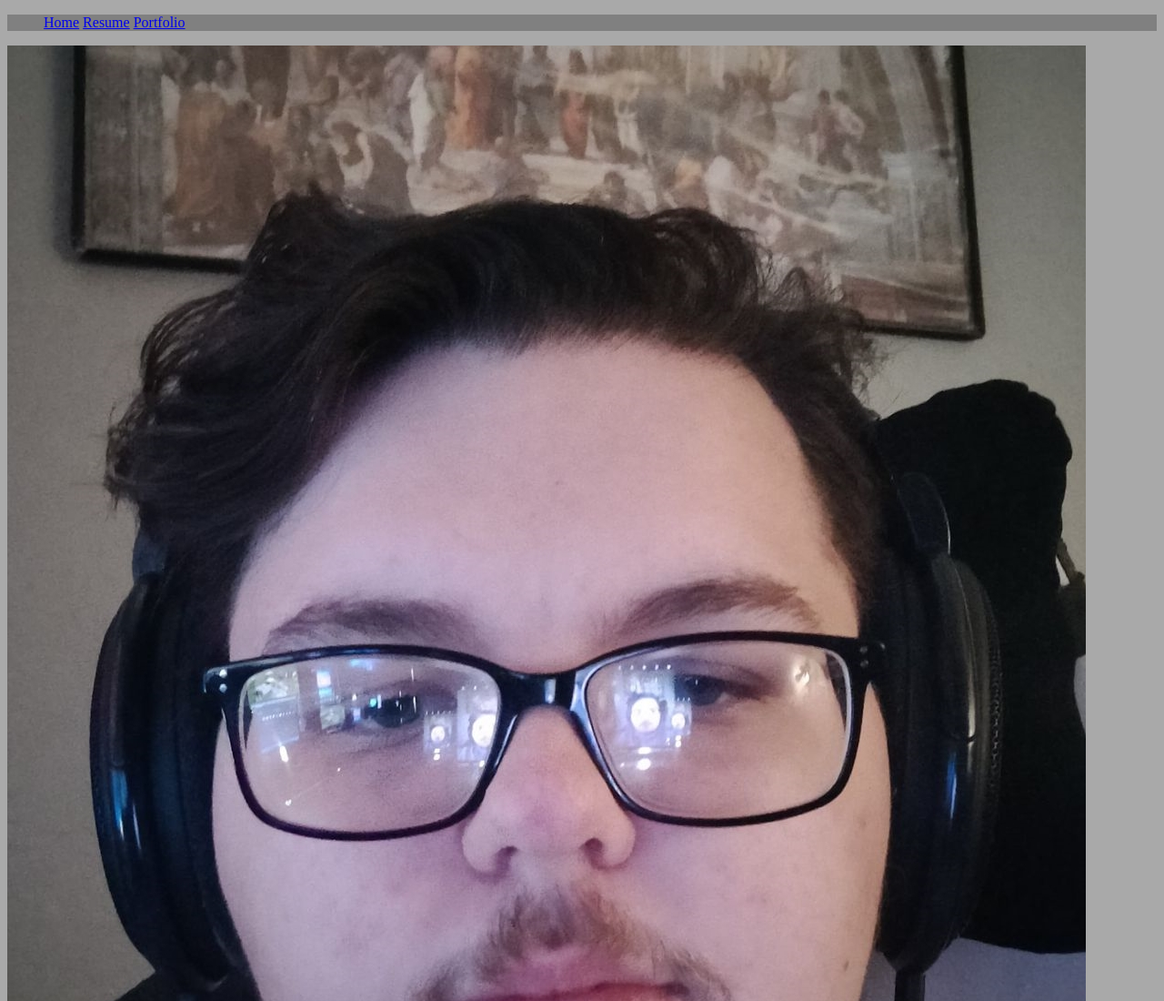
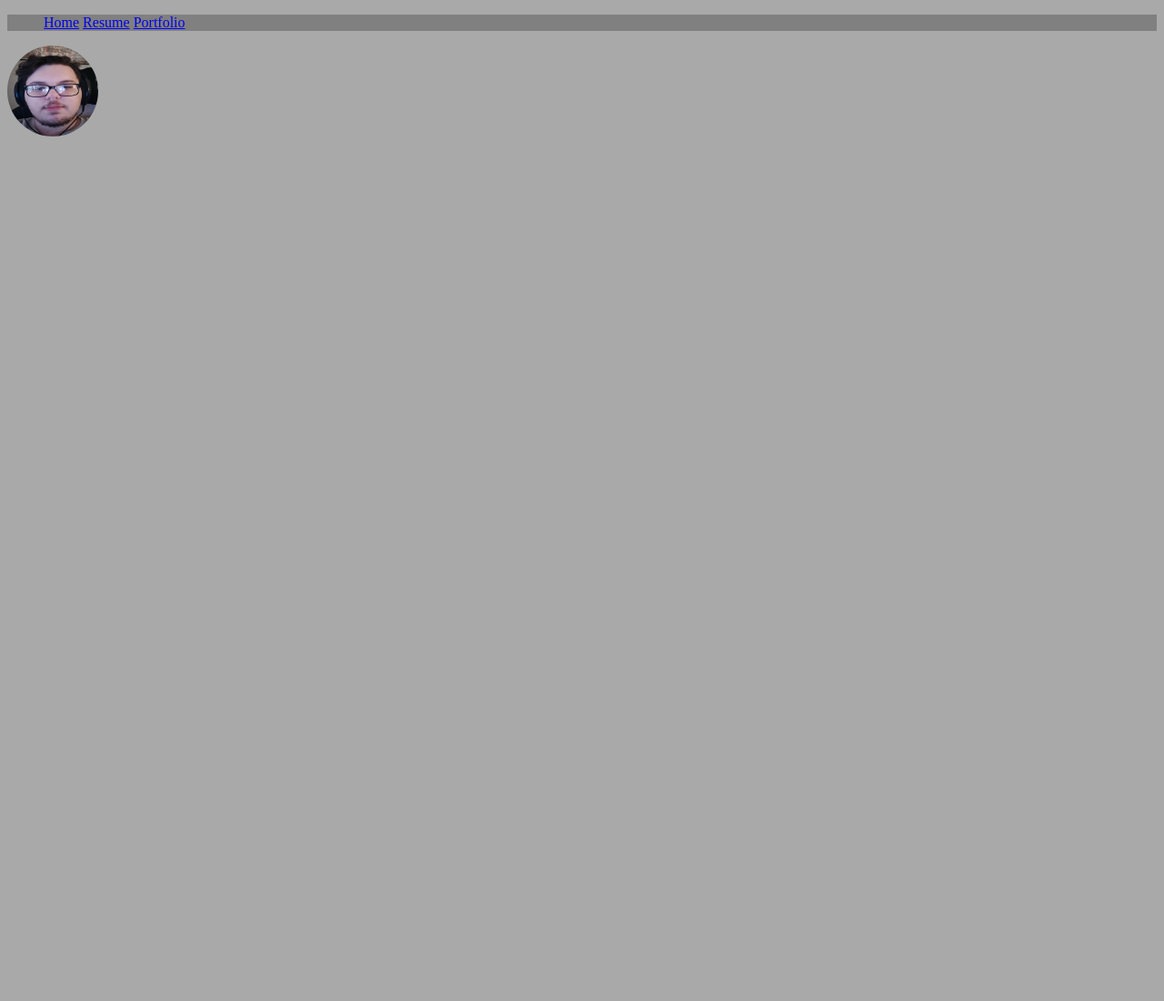
Before and after one commit to BDowningDev/bdowningdev.github.io, a plain HTML site: page index.html in a window 1280 px wide. Shown: the top 1100 px of the page at 91% size. After the commit the page ends 800 px from the top, so only its background shows below. Drawn offline with Linux system fonts and the light colour scheme.

Commit message:
add picture

```diff
--- a/style.css
+++ b/style.css
@@ -9,3 +9,9 @@ nav {
 nav li {
   display: inline;
 }
+
+img {
+  height: 100px;
+  width: 100px;
+  border-radius: 50%;
+}
```
